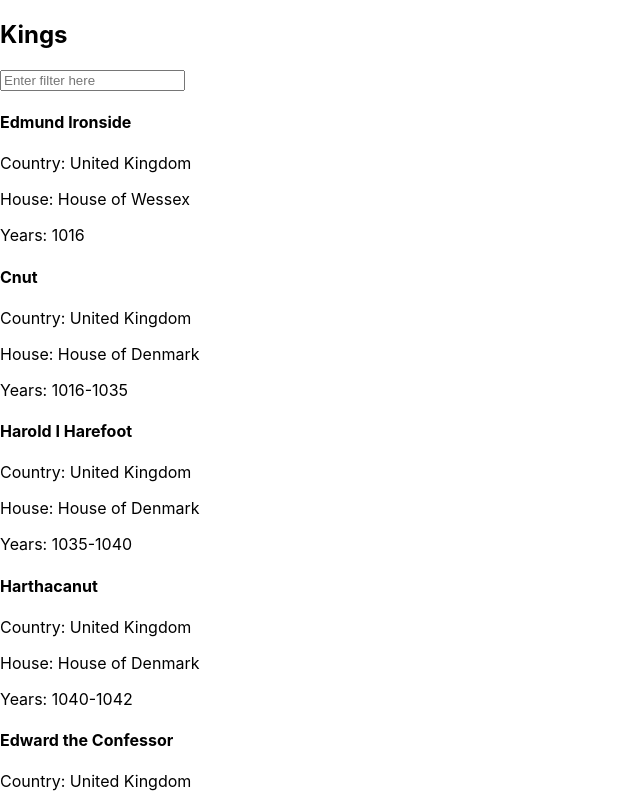
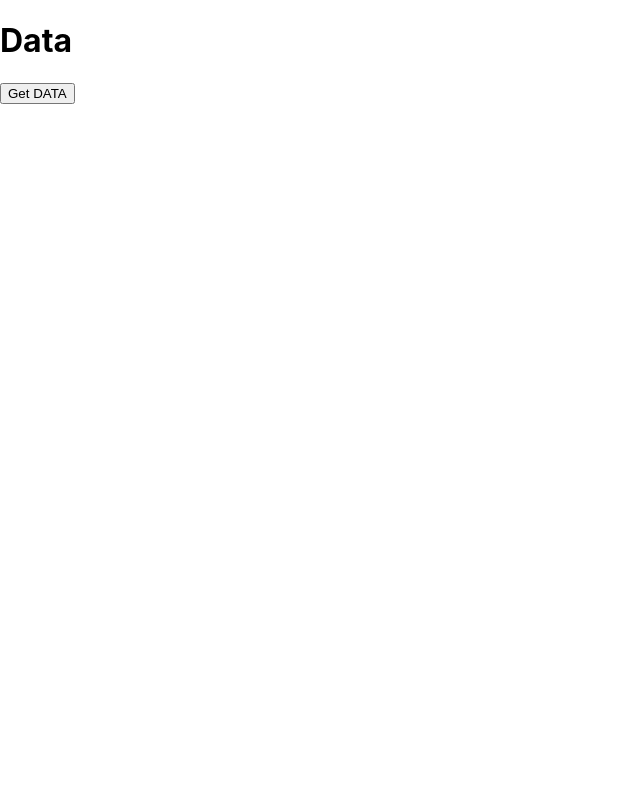
Before and after one commit to agustinadipaola/LBG-REACT-DEMO, a React (Create React App) app: page / in a window 1280 px wide. Shown: the top 800 px of the page, without its empty margins (0-640 px from the left). Built offline with nearby package versions, Linux system fonts and the light colour scheme.

Commit message:
update with link exc

```diff
--- a/src/App.js
+++ b/src/App.js
@@ -1,5 +1,6 @@
 
-import KingSolution from './components/KingSolution'
+// import KingSolution from './components/KingSolution'
+import KingsDataLoad from './components/KingsDataLoad';
 // react component called App
 function App() {
 
@@ -7,7 +8,7 @@ function App() {
   return (
     <div>
 
-      <KingSolution />
+      <KingsDataLoad />
     </div>
   );
 }
--- /dev/null
+++ b/src/components/KingsDataLoad.jsx
@@ -0,0 +1,24 @@
+import axios from "axios";
+import { useState } from "react";
+function KingsDataLoad() {
+    const [kings, setKings] = useState([]);
+
+
+    function getData() {
+        axios.get("https://raw.githubusercontent.com/JHarry444/LBG-React-Demo/main/src/data/kings.json")
+            .then((response) => { console.log(response.data) })
+            .catch((error) => { console.log(error) })
+    }
+    const kingsData =[]
+    for (let king of kings){
+        kingsData.push(<p>{king.nm}</p>)
+    }
+    return (
+        <div>
+            <h1> Data </h1>
+            {kings.map((king) => <p>{king.nm}</p>)}
+            <button onClick={() => getData()} > Get DATA </button>
+        </div>)
+
+}
+export default KingsDataLoad;
```
